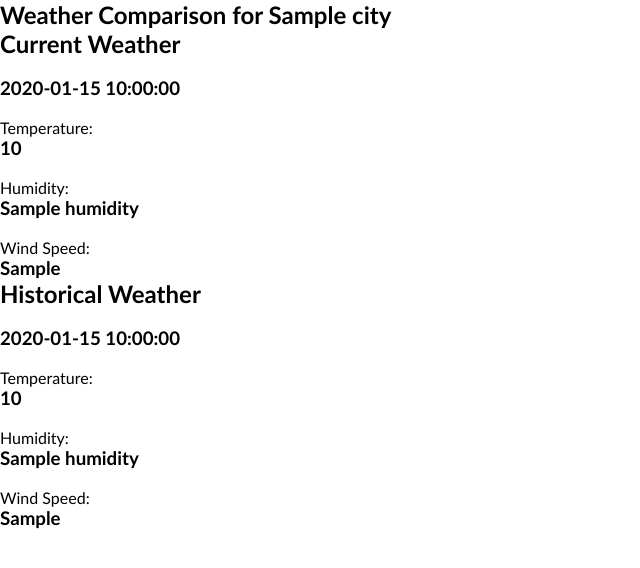
After one commit to daliilab/weather_app, a Python web app: template templates/comparison.html in a window 1280 px wide. The commit adds this page. Shown: the top 568 px of the page, without its empty margins (0-640 px from the left). Run offline with Jinja, Linux system fonts and the light colour scheme; the template is opened without the code that fills it: most values are stand-ins (such as "Sample title", 1, 10 or a date in 2020).

Commit message:
new html code for comparison page

```diff
--- /dev/null
+++ b/templates/comparison.html
@@ -0,0 +1,59 @@
+<!DOCTYPE html>
+<html lang="en">
+<head>
+    <meta charset="UTF-8">
+    <meta name="viewport" content="width=device-width, initial-scale=1.0">
+    <title>Weather history</title>
+    <link rel="stylesheet" href="{{ url_for('static', filename='reset.css') }}">
+    <link rel="stylesheet" href="{{ url_for('static', filename='comparison.css') }}">
+    <link rel='stylesheet' href='https://unicons.iconscout.com/release/v4.0.0/css/line.css'>
+    <link rel="icon" type="image/png" href="{{ url_for('static', filename='w2.png') }}">
+</head>
+
+<body>
+    <nav>
+        <div class="container">
+            <h1 class="heading">Weather Comparison for {{ city }}</h1>
+        </div>
+    </nav>
+
+    <main>
+        <div class="current_section">
+            <h2 class="current_header">Current Weather</h2>
+            <br>
+            <div class="current_weather">
+                {% for day in current_forecast %}
+                    <div class="current_day">
+                        <h3>{{ day.date }}</h3>
+                        <br>
+                        <p>Temperature: <h3>{{ day.temperature }}</h3></p>
+                        <br>
+                        <p>Humidity: <h3>{{ day.humidity }}</h3></p>
+                        <br>
+                        <p>Wind Speed: <h3>{{ day.wind_speed }}</h3></p>
+                    </div>
+                {% endfor %}
+            </div>
+        </div>
+
+        <div class="historical_section">
+            <h2 class="historical_header">Historical Weather</h2>
+            <br>
+            <div class="historical_weather">
+                {% for day in historical_forecast %}
+                    <div class="historic_day">
+                        <h3>{{ day.date }}</h3>
+                        <br>
+                        <p>Temperature: <h3>{{ day.temperature }}</h3></p>
+                        <br>
+                        <p>Humidity: <h3>{{ day.humidity }}</h3></p>
+                        <br>
+                        <p>Wind Speed: <h3>{{ day.wind_speed }}</h3></p>
+                    </div>
+                {% endfor %}
+            </div>
+        </div>
+        <script src="script.js"></script>
+    </main>
+</body>
+</html>
--- a/templates/index.html
+++ b/templates/index.html
@@ -105,5 +105,6 @@
             <script src="script.js"></script>
         </div>
     </main>
+
 </body>
 </html>
```
